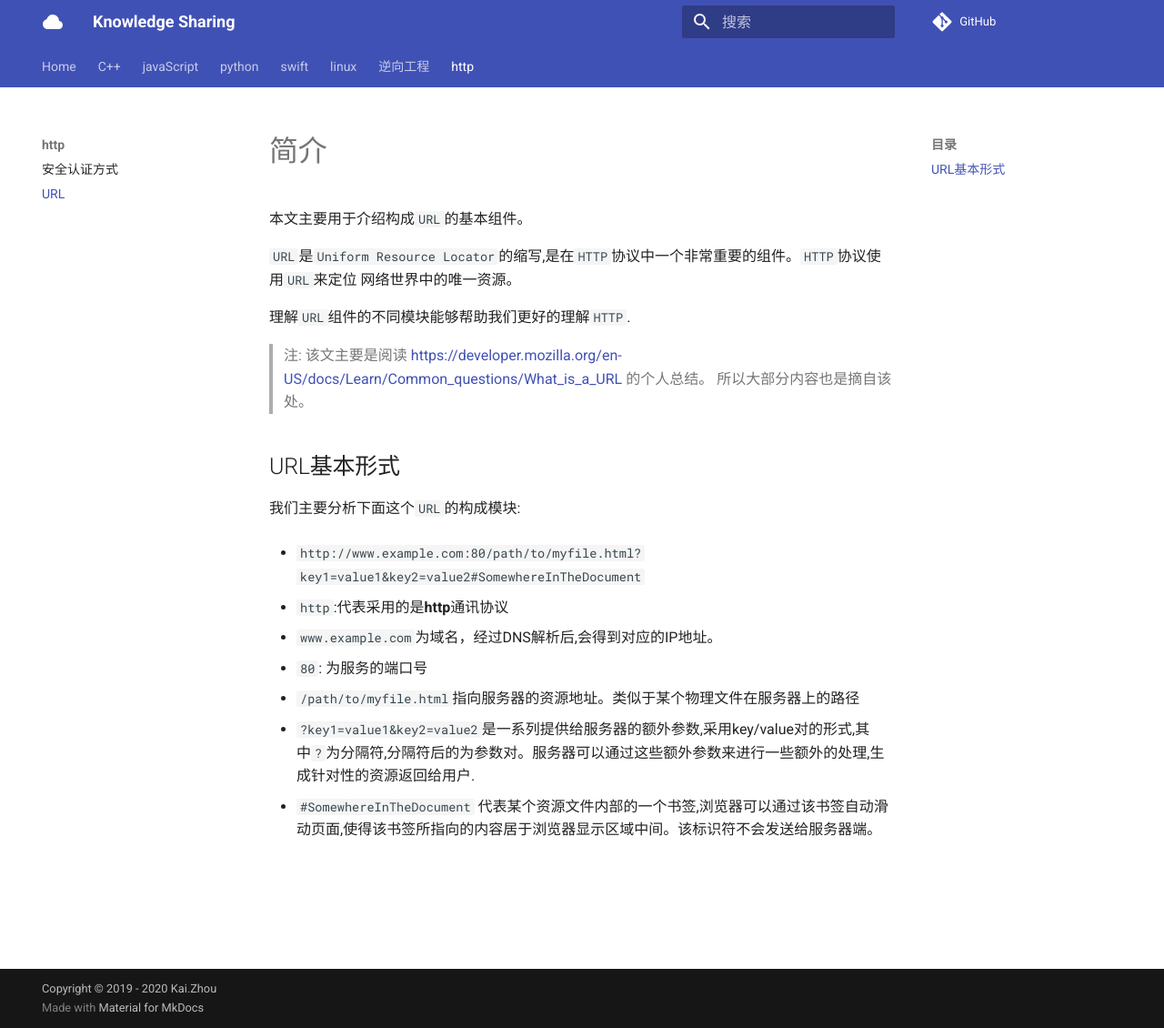
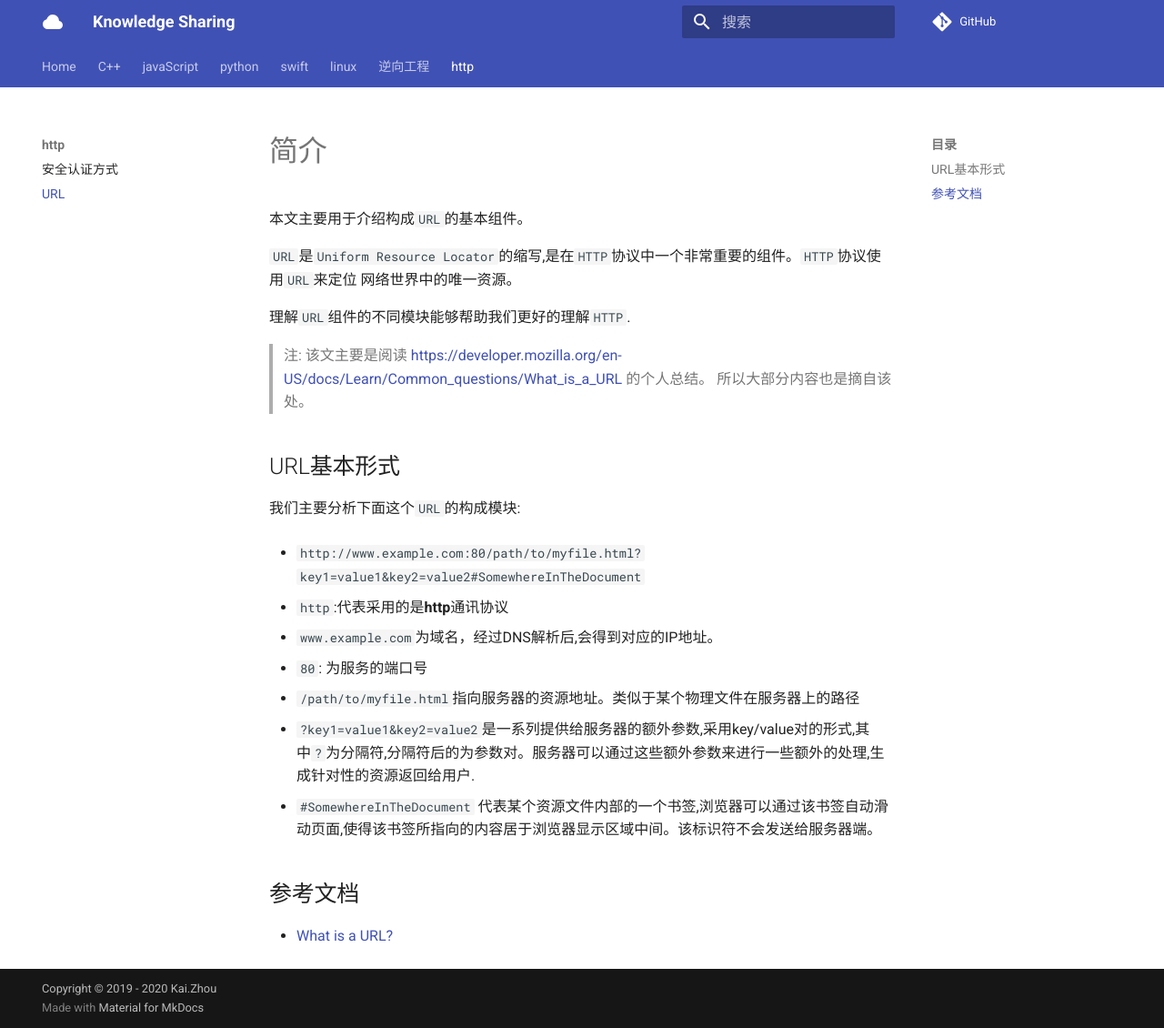
Before and after one commit to zhoukaidev/ks_blog, an MkDocs documentation site: the page built from docs/http/url.md, in a window 1280 px wide and 1130 px high. Shown: the whole window at 91% size. Built offline with MkDocs 1.6.1 and Material for MkDocs 9.7.7, drawn with Linux system fonts in a browser that asks for light colours; comment, search, counter and statistics services are not loaded.

Commit message:
Update url.md

```diff
--- a/docs/http/url.md
+++ b/docs/http/url.md
@@ -22,3 +22,7 @@
 4. `/path/to/myfile.html`指向服务器的资源地址。类似于某个物理文件在服务器上的路径
 5. `?key1=value1&key2=value2`是一系列提供给服务器的额外参数,采用key/value对的形式,其中`?`为分隔符,分隔符后的为参数对。服务器可以通过这些额外参数来进行一些额外的处理,生成针对性的资源返回给用户.
 6. `#SomewhereInTheDocument` 代表某个资源文件内部的一个书签,浏览器可以通过该书签自动滑动页面,使得该书签所指向的内容居于浏览器显示区域中间。该标识符不会发送给服务器端。
+
+## 参考文档
+
+* [What is a URL?](https://developer.mozilla.org/en-US/docs/Learn/Common_questions/What_is_a_URL)
```
